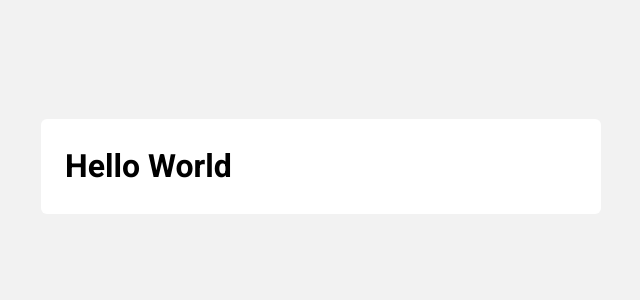
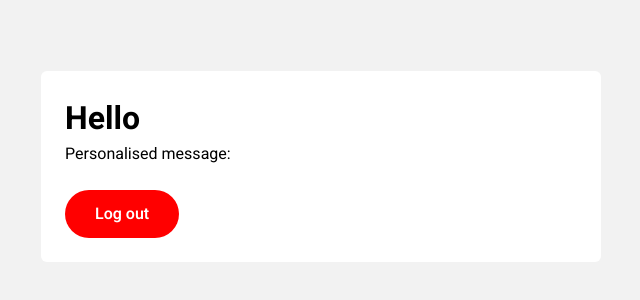
Before and after one commit to hbeus/inlamning02, a React (Create React App) app: page /profile in a window 1280 px wide. Shown: the part 234-534 px from the top of the page, without its empty margins (319-959 px from the left). Built offline with nearby package versions, Linux system fonts and the light colour scheme.

Commit message:
add login and profile page

```diff
--- a/src/index.js
+++ b/src/index.js
@@ -1,5 +1,5 @@
 import React from 'react';
-import './global.css'
+import './shared/design/global.css'
 import ReactDOM from 'react-dom';
 import App from './App';
 import * as serviceWorker from './serviceWorker';
--- a/src/routes/Routing.js
+++ b/src/routes/Routing.js
@@ -9,7 +9,7 @@ const Routing = () => {
   return (
     <Router>
       <Login path="/" />
-      <Profile path="profile" />
+      <Profile path="/profile" />
     </Router>
   );
 };
--- a/src/view/Login/index.js
+++ b/src/view/Login/index.js
@@ -1,26 +1,53 @@
-import React from "react";
+import React, { useState } from "react";
 import "./style.css";
 
 export const Login = () => {
+  //const [ name, setName ] = useState("hampe");
+
+  // const myClickFunction = (event) => {
+  //   setName("max!")
+  //   console.log("hej");
+  // }
+
+  // const changeVal = (event) => {
+  //   console.log("change!",event)
+  // }
+
+  const setUser = () => {
+    let username = document.getElementById("username").value;
+    let message = document.getElementById("message").value;
+    localStorage.setItem("username", username);
+    localStorage.setItem("message", message);
+  };
+
   return (
     <div className="login-view__center-container">
       <div className="login-view__container">
-        <h1>Hello World!</h1>
-        <form>
-          <label for="username">Username</label>
+        {/* <h1>Hello {name}</h1> */}
+        <h1>Enter your login credentials</h1>
+        <form action="/profile">
+          <label htmlFor="username">Username</label>
           <input
             type="text"
             id="username"
             placeholder="Username"
             required
           ></input>
-          <label for="password">Password</label>
+          <label htmlFor="message">Personalised message</label>
           <input
-            type="password"
-            id="password"
-            placeholder="Enter Password"
+            type="test"
+            id="message"
+            placeholder="Enter personalised message"
+            required
           ></input>
-          <button class="login-view__loginButton">Login</button>
+          <button
+            onClick={() => {
+              setUser();
+            }}
+            className="login-view__loginButton"
+          >
+            Login
+          </button>
         </form>
       </div>
     </div>
--- a/src/view/Profile/index.js
+++ b/src/view/Profile/index.js
@@ -2,10 +2,20 @@ import React from "react";
 import "./style.css";
 
 export const Profile = () => {
+  const username = localStorage.getItem("username");
+  const message = localStorage.getItem("message");
+
   return (
     <div className="profile-view__center-container">
       <div className="profile-view__container">
-        <h1>Hello World</h1>
+        <h1>Hello {username}</h1>
+        <p>Personalised message:</p>
+        <p>
+          <span className="profile-view__message">{message}</span>
+        </p>
+        <form action="/">
+          <button className="profile-view__logoutbutton">Log out</button>
+        </form>
       </div>
     </div>
   );
--- a/src/view/Profile/style.css
+++ b/src/view/Profile/style.css
@@ -1,9 +1,3 @@
-.profile-view__center-container {
-    display: grid;
-    place-items: center;
-    min-height: 100vh;
-}
-
 .profile-view__container {
     background-color: #fff;
     padding: 24px;
@@ -12,24 +6,24 @@
     border-radius: 6px;
 }
 
-.profile-view__container label {
-    padding-bottom: 6px;
-}
-.profile-view__container input {
-    display: block;
-    width: 100%;
-    border: 0px;
-    border-radius: 3px;
-    padding: 12px;
-    margin-bottom: 12px;
-    border: 1px solid rgba(0, 0, 0, 0.25);
+.profile-view__center-container {
+    display: grid;
+    place-items: center;
+    min-height: 100vh;
 }
 
-.profile-view__loginButton {
-    background: blue;
+.profile-view__message {
+    font-weight: bold;
+}
+
+.profile-view__logoutbutton {
+    background: red;
+    font-size: 16px;
+    font-weight: 600;
     padding: 12px 30px;
     border: 0px;
     border-radius: 100px;
-    margin-top: 12px;
+    margin-top: 24px;
     color: #fff;
+    margin-right: auto;
 }
```
Also changed, not shown: src/shared/design/global.css (renamed from src/global.css).
